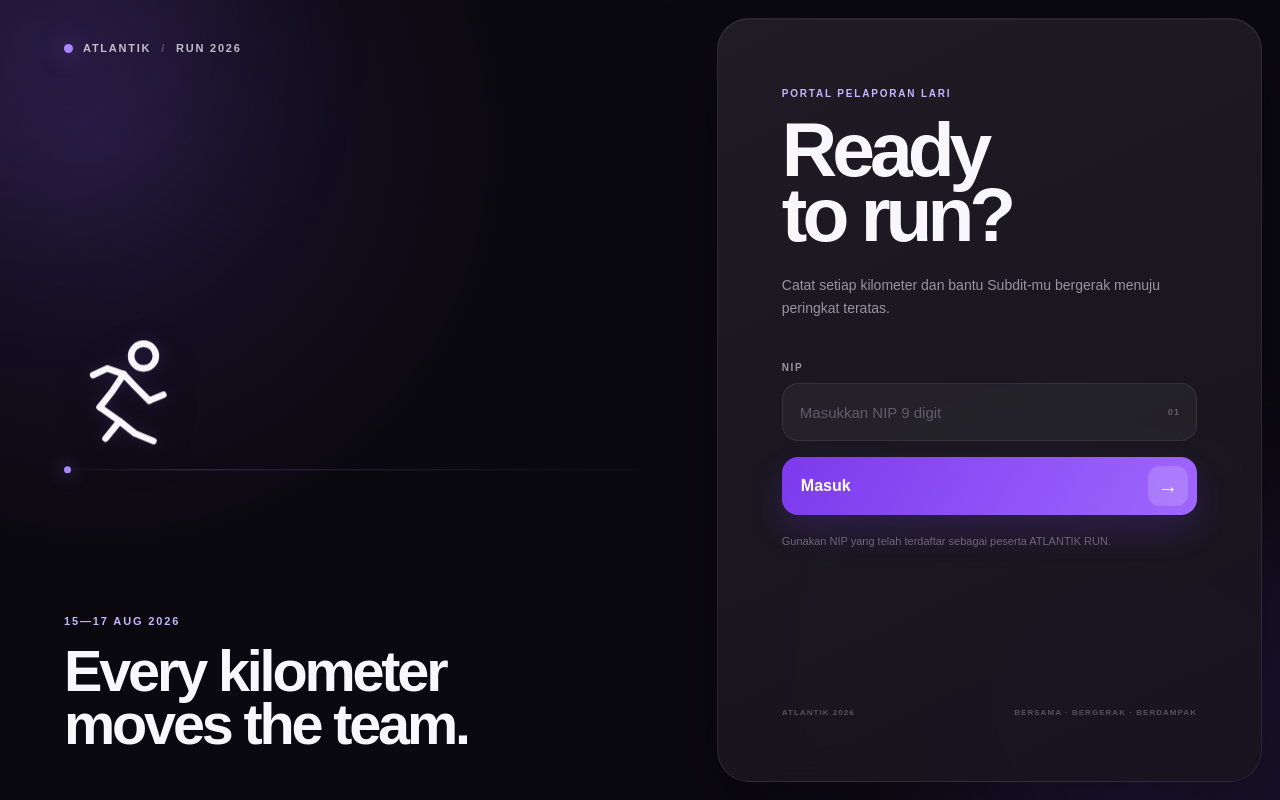
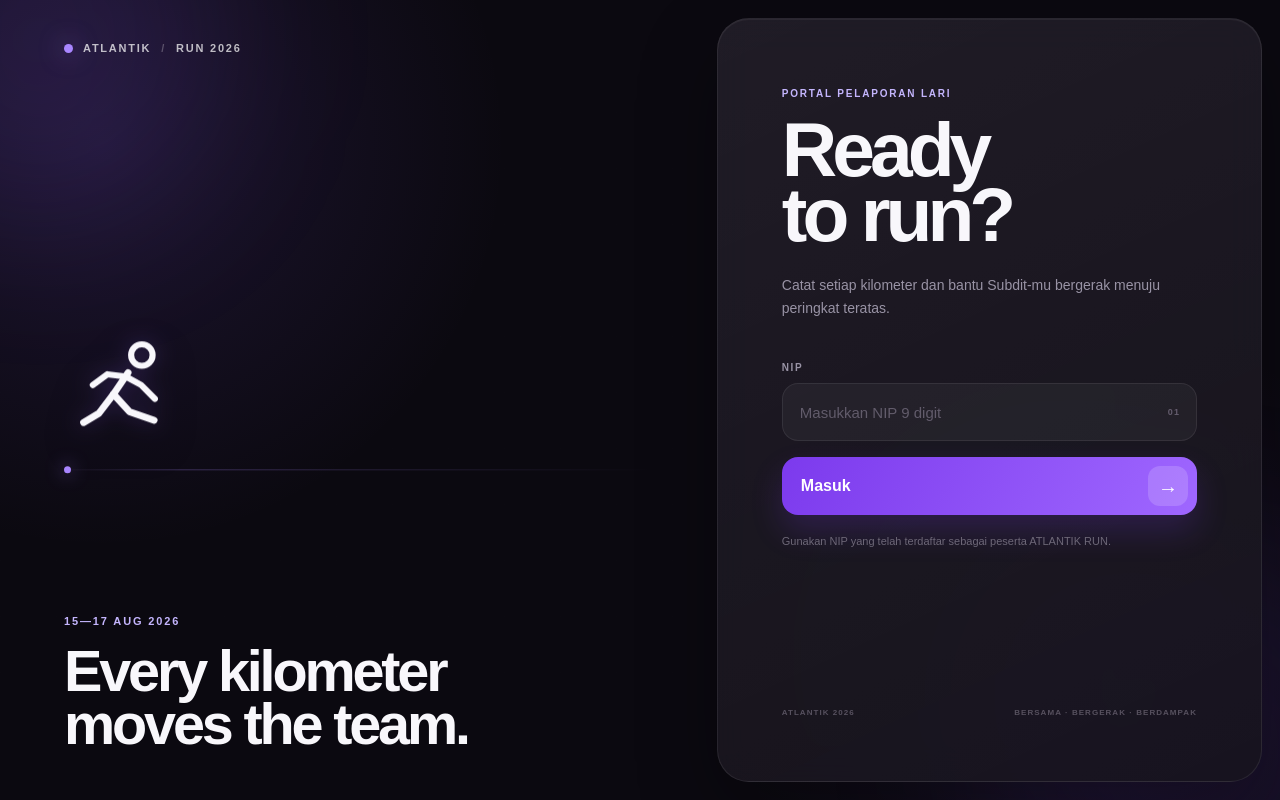
Before and after one commit to ruswanhidayat/atlantik-run, a Next.js app: page /login in a window 1280 px wide. Built offline with nearby package versions, Linux system fonts and the light colour scheme; no server answers.

Commit message:
redesign login page

```diff
--- a/app/globals.css
+++ b/app/globals.css
@@ -1205,15 +1205,22 @@ p {
   box-shadow: 0 0 18px rgba(169, 134, 255, 0.8);
 }
 
+/* =========================================================
+   RUNNER ANIMATION
+   ========================================================= */
+
 .runner-motion {
   position: absolute;
   left: -8px;
-  bottom: 26px;
-  width: 132px;
+  bottom: 20px;
+  width: 138px;
   color: var(--run-text);
   will-change: transform, opacity;
-  animation: runner-sprint 2.35s
-    cubic-bezier(0.3, 0.02, 0.15, 1) 0.42s both;
+
+  animation:
+    runner-sprint 2.55s
+      cubic-bezier(0.35, 0.03, 0.12, 1)
+      0.45s both;
 }
 
 .login-runner-svg {
@@ -1221,86 +1228,256 @@ p {
   width: 100%;
   height: auto;
   overflow: visible;
+
   filter:
-    drop-shadow(0 0 8px rgba(139, 92, 246, 0.2))
-    drop-shadow(0 14px 20px rgba(0, 0, 0, 0.24));
-  transform-origin: 50% 80%;
-  animation: runner-body 220ms ease-in-out 0.5s 7 alternate;
+    drop-shadow(
+      0 0 10px rgba(139, 92, 246, 0.28)
+    )
+    drop-shadow(
+      0 16px 20px rgba(0, 0, 0, 0.25)
+    );
+}
+
+/* ---------------------------------------------------------
+   BODY
+   --------------------------------------------------------- */
+
+.runner-body-group {
+  transform-origin: 84px 82px;
+
+  animation:
+    runner-body-bounce 180ms ease-in-out
+      0.7s 8 alternate;
+}
+
+.runner-head {
+  transform-origin: 112px 31px;
+
+  animation:
+    runner-head-bob 180ms ease-in-out
+      0.7s 8 alternate;
+}
+
+/* ---------------------------------------------------------
+   ARMS
+   --------------------------------------------------------- */
+
+.runner-arm {
+  transform-box: fill-box;
+  transform-origin: 88% 20%;
+}
+
+.runner-arm-front {
+  animation:
+    runner-arm-front-run 180ms ease-in-out
+      0.68s 8 alternate;
+}
+
+.runner-arm-back {
+  animation:
+    runner-arm-back-run 180ms ease-in-out
+      0.68s 8 alternate;
+}
+
+/* ---------------------------------------------------------
+   LEGS
+   --------------------------------------------------------- */
+
+.runner-leg {
+  transform-box: fill-box;
+  transform-origin: 70% 8%;
+}
+
+.runner-leg-front {
+  animation:
+    runner-leg-front-run 180ms ease-in-out
+      0.68s 8 alternate;
+}
+
+.runner-leg-back {
+  animation:
+    runner-leg-back-run 180ms ease-in-out
+      0.68s 8 alternate;
+}
+
+/* ---------------------------------------------------------
+   SPEED LINES
+   --------------------------------------------------------- */
+
+.runner-speed-group {
+  color: var(--run-purple-bright);
 }
 
 .runner-speed-line {
-  color: var(--run-purple-bright);
   opacity: 0;
-  animation: runner-speed 260ms ease-in-out 0.65s 6 alternate;
+
+  animation:
+    runner-speed-line-run 180ms ease-in-out
+      0.72s 8 alternate;
 }
 
 .runner-speed-line-2 {
-  animation-delay: 0.72s;
+  animation-delay: 0.76s;
 }
 
 .runner-speed-line-3 {
-  animation-delay: 0.78s;
-}
+  animation-delay: 0.8s;
+}
+
+/* =========================================================
+   MOVEMENT ACROSS SCREEN
+   ========================================================= */
 
 @keyframes runner-sprint {
   0% {
-    transform: translateX(0);
+    transform:
+      translateX(0)
+      translateY(0);
     opacity: 1;
   }
 
-  12% {
-    transform: translateX(0);
-  }
-
-  55% {
-    transform: translateX(
-      calc(100vw - 132px)
-    );
+  10% {
+    transform:
+      translateX(0)
+      translateY(0);
+  }
+
+  16% {
+    transform:
+      translateX(5px)
+      translateY(-2px);
+  }
+
+  52% {
+    transform:
+      translateX(calc(100vw - 110px))
+      translateY(-3px);
     opacity: 1;
   }
 
-  56% {
-    transform: translateX(
-      calc(100vw - 132px)
-    );
+  53% {
+    transform:
+      translateX(calc(100vw - 110px))
+      translateY(-3px);
     opacity: 0;
   }
 
-  57% {
-    transform: translateX(-180px);
+  54% {
+    transform:
+      translateX(-180px)
+      translateY(0);
     opacity: 0;
   }
 
-  70% {
-    transform: translateX(-180px);
+  64% {
+    transform:
+      translateX(-180px)
+      translateY(0);
     opacity: 1;
   }
 
+  83% {
+    transform:
+      translateX(14px)
+      translateY(-1px);
+    opacity: 1;
+  }
+
+  91% {
+    transform:
+      translateX(-4px)
+      translateY(0);
+  }
+
   100% {
-    transform: translateX(0);
+    transform:
+      translateX(0)
+      translateY(0);
     opacity: 1;
   }
 }
 
-@keyframes runner-body {
+/* =========================================================
+   RUNNING CYCLE
+   ========================================================= */
+
+@keyframes runner-body-bounce {
   from {
-    transform: rotate(-2deg) translateY(0);
+    transform:
+      translateY(1px)
+      rotate(-1deg);
   }
 
   to {
-    transform: rotate(3deg) translateY(-5px);
-  }
-}
-
-@keyframes runner-speed {
+    transform:
+      translateY(-5px)
+      rotate(3deg);
+  }
+}
+
+@keyframes runner-head-bob {
   from {
-    opacity: 0.12;
-    transform: translateX(6px);
+    transform:
+      translateY(0)
+      rotate(-2deg);
+  }
+
+  to {
+    transform:
+      translateY(-3px)
+      rotate(3deg);
+  }
+}
+
+@keyframes runner-arm-front-run {
+  from {
+    transform: rotate(-26deg);
+  }
+
+  to {
+    transform: rotate(38deg);
+  }
+}
+
+@keyframes runner-arm-back-run {
+  from {
+    transform: rotate(34deg);
+  }
+
+  to {
+    transform: rotate(-30deg);
+  }
+}
+
+@keyframes runner-leg-front-run {
+  from {
+    transform: rotate(-28deg);
+  }
+
+  to {
+    transform: rotate(30deg);
+  }
+}
+
+@keyframes runner-leg-back-run {
+  from {
+    transform: rotate(32deg);
+  }
+
+  to {
+    transform: rotate(-24deg);
+  }
+}
+
+@keyframes runner-speed-line-run {
+  from {
+    opacity: 0.1;
+    transform: translateX(8px);
   }
 
   to {
     opacity: 0.85;
-    transform: translateX(-8px);
+    transform: translateX(-10px);
   }
 }
 
@@ -1625,48 +1802,8 @@ p {
 
   .runner-motion {
     left: -4px;
-    bottom: 10px;
-    width: 92px;
-  }
-
-  @keyframes runner-sprint {
-    0% {
-      transform: translateX(0);
-      opacity: 1;
-    }
-
-    12% {
-      transform: translateX(0);
-    }
-
-    55% {
-      transform: translateX(
-        calc(100vw - 70px)
-      );
-      opacity: 1;
-    }
-
-    56% {
-      transform: translateX(
-        calc(100vw - 70px)
-      );
-      opacity: 0;
-    }
-
-    57% {
-      transform: translateX(-120px);
-      opacity: 0;
-    }
-
-    70% {
-      transform: translateX(-120px);
-      opacity: 1;
-    }
-
-    100% {
-      transform: translateX(0);
-      opacity: 1;
-    }
+    bottom: 6px;
+    width: 102px;
   }
 
   .login-panel {
--- a/app/login/page.tsx
+++ b/app/login/page.tsx
@@ -7,69 +7,74 @@ function RunnerIcon() {
   return (
     <svg
       className="login-runner-svg"
-      viewBox="0 0 160 160"
+      viewBox="0 0 180 180"
       fill="none"
       xmlns="http://www.w3.org/2000/svg"
       aria-hidden="true"
     >
+      <g className="runner-body-group">
         <circle
-        cx="106"
-        cy="30"
-        r="15"
+          className="runner-head"
+          cx="112"
+          cy="31"
+          r="14"
           stroke="currentColor"
           strokeWidth="8"
         />
 
         <path
-        d="M82 52L62 45L45 53"
+          className="runner-torso"
+          d="M94 54L75 82"
+          stroke="currentColor"
+          strokeWidth="9"
+          strokeLinecap="round"
+        />
+
+        <g className="runner-arm runner-arm-back">
+          <path
+            d="M91 59L67 56L48 70"
             stroke="currentColor"
             strokeWidth="8"
             strokeLinecap="round"
             strokeLinejoin="round"
           />
+        </g>
 
+        <g className="runner-arm runner-arm-front">
           <path
-        d="M82 52L96 67L113 84"
+            d="M91 59L111 70L129 88"
             stroke="currentColor"
             strokeWidth="8"
             strokeLinecap="round"
             strokeLinejoin="round"
           />
+        </g>
 
+        <g className="runner-leg runner-leg-back">
           <path
-        d="M82 52L68 73L53 92"
+            d="M75 82L56 107L36 119"
             stroke="currentColor"
-        strokeWidth="8"
+            strokeWidth="9"
             strokeLinecap="round"
             strokeLinejoin="round"
           />
+        </g>
 
+        <g className="runner-leg runner-leg-front">
           <path
-        d="M53 92L77 109L60 130"
+            d="M75 82L96 105L128 116"
             stroke="currentColor"
-        strokeWidth="8"
+            strokeWidth="9"
             strokeLinecap="round"
             strokeLinejoin="round"
           />
+        </g>
+      </g>
 
-      <path
-        d="M77 109L96 124L118 133"
-        stroke="currentColor"
-        strokeWidth="8"
-        strokeLinecap="round"
-        strokeLinejoin="round"
-      />
-
-      <path
-        d="M113 84L130 77"
-        stroke="currentColor"
-        strokeWidth="8"
-        strokeLinecap="round"
-      />
-
+      <g className="runner-speed-group">
         <path
           className="runner-speed-line runner-speed-line-1"
-        d="M18 50H43"
+          d="M12 56H44"
           stroke="currentColor"
           strokeWidth="6"
           strokeLinecap="round"
@@ -77,7 +82,7 @@ function RunnerIcon() {
 
         <path
           className="runner-speed-line runner-speed-line-2"
-        d="M10 75H35"
+          d="M4 82H37"
           stroke="currentColor"
           strokeWidth="6"
           strokeLinecap="round"
@@ -85,11 +90,12 @@ function RunnerIcon() {
 
         <path
           className="runner-speed-line runner-speed-line-3"
-        d="M18 101H45"
+          d="M13 108H48"
           stroke="currentColor"
           strokeWidth="6"
           strokeLinecap="round"
         />
+      </g>
     </svg>
   );
 }
```
Lines whose indentation alone changed are shown as unchanged.
